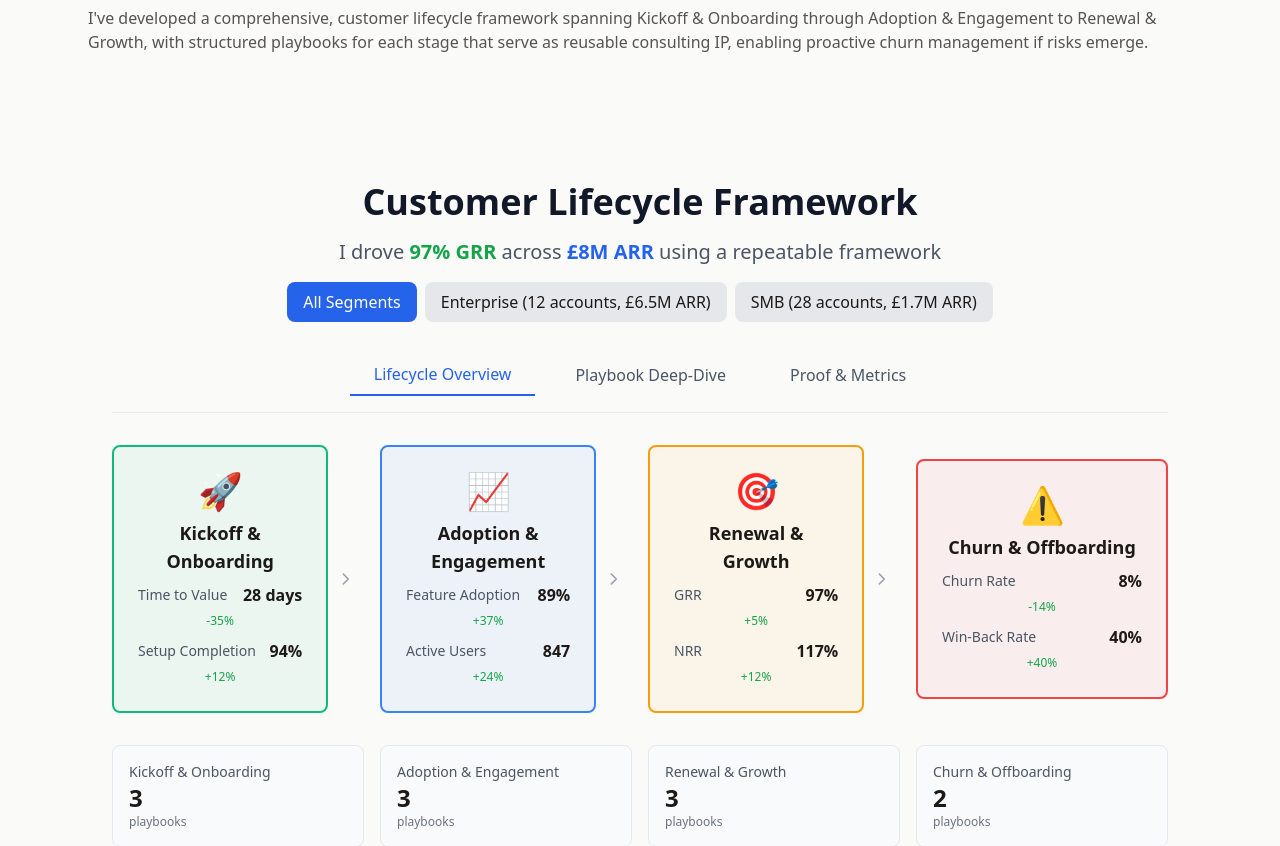
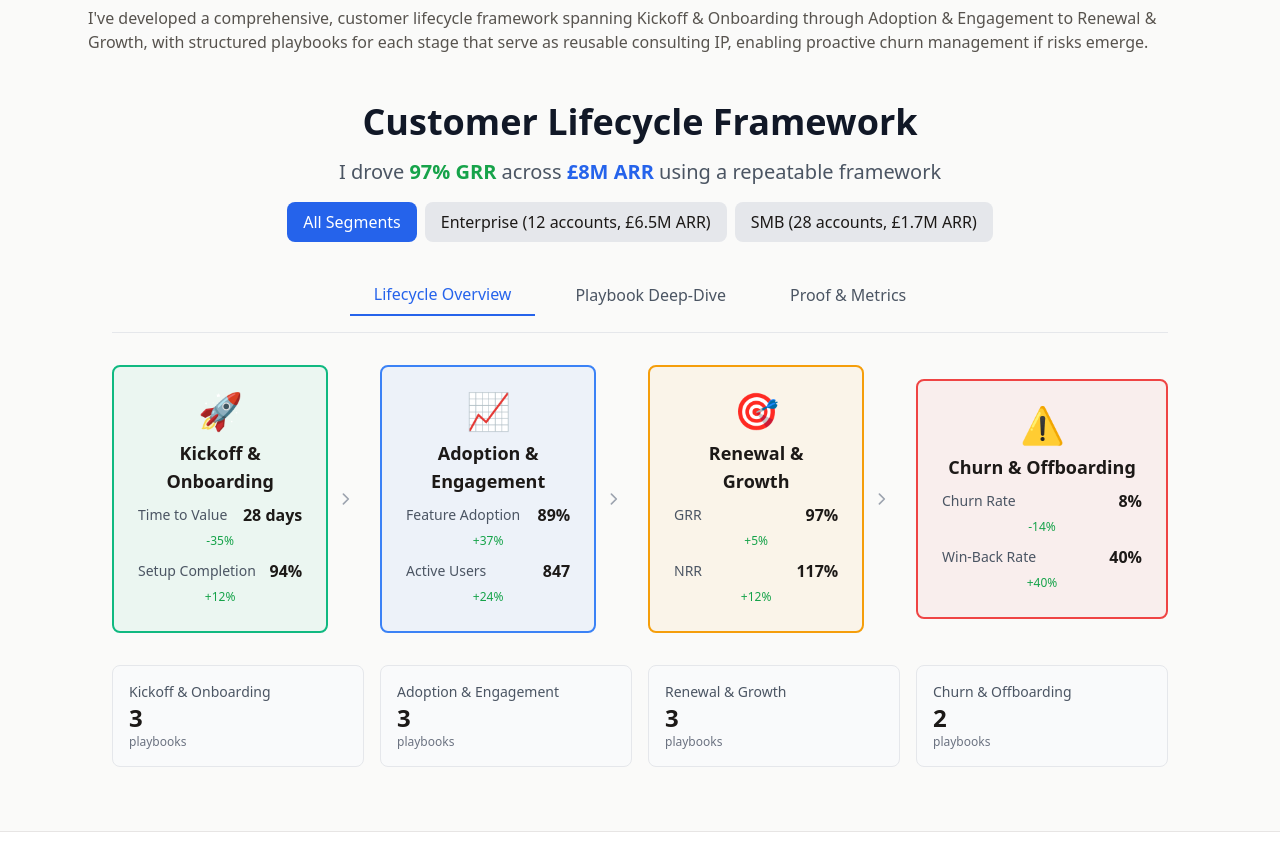
Before and after one commit to sandraovjones-sudo/Sandra-Oviawe-CSM, a React (Vite) app: page / in a window 1280 px wide. Shown: the part 1195-2041 px from the top of the page. Built offline with nearby package versions, Linux system fonts and the light colour scheme.

Commit message:
Remove redundant lifecycle section from App.jsx
Removed unnecessary section from App component.

```diff
--- a/src/App.jsx
+++ b/src/App.jsx
@@ -282,8 +282,6 @@ useEffect(() => {
             with structured playbooks for each stage that serve as reusable consulting IP, enabling proactive churn management if risks emerge.
           </p>
         </div>
-     </section>
-      <section id="lifecycle" className="mx-auto max-w-6xl px-6 py-10">
         <CSMDashboard />
       </section>
 
```
